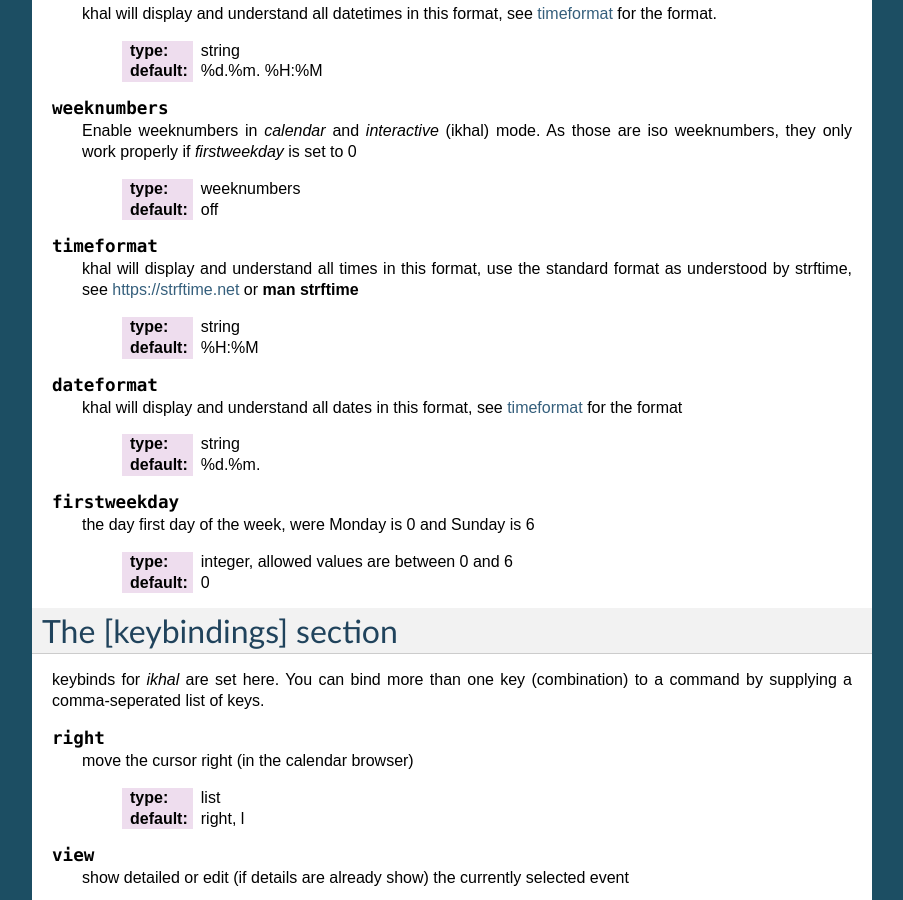
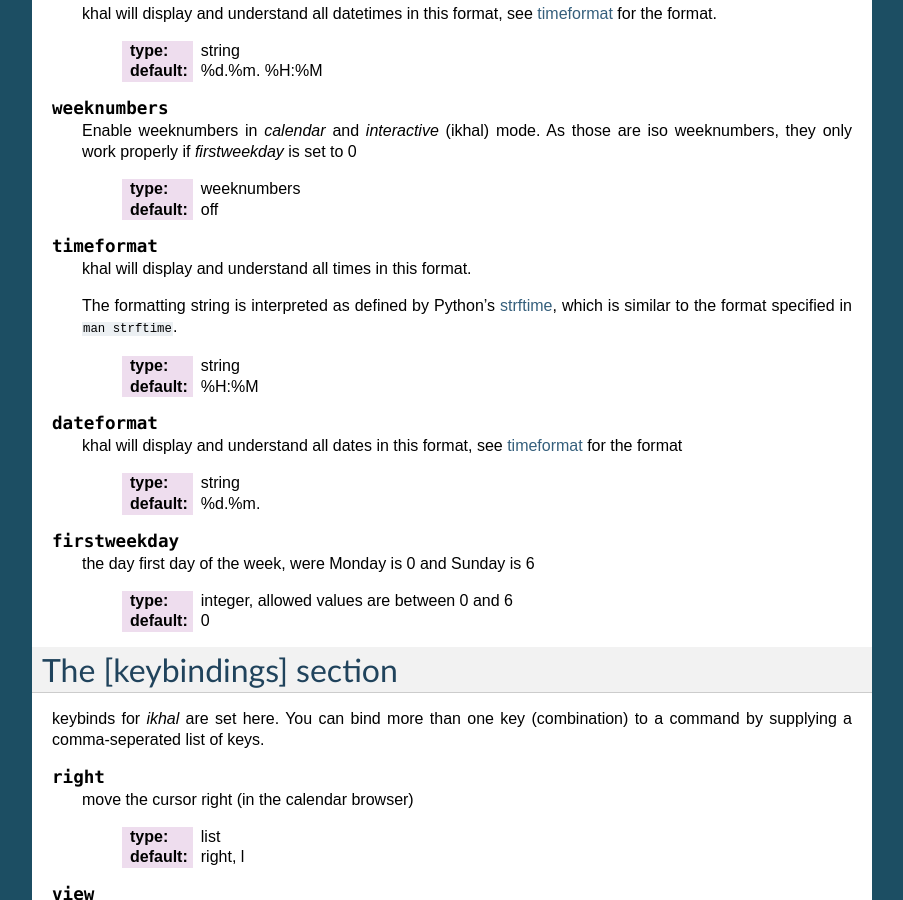
Before and after one commit to pimutils/khal, a Sphinx documentation site: the page built from doc/source/configspec.rst, in a window 1280 px wide and 900 px high, scrolled down 1867 px. Shown: the whole window, without its empty margins (198-1101 px from the left). Built offline with Sphinx 7.4.7, drawn with Linux system fonts in a browser that asks for light colours.

Commit message:
Python's strftime is different.
Fix #177

```diff
--- a/doc/source/configspec.rst
+++ b/doc/source/configspec.rst
@@ -154,8 +154,11 @@ The most important options in the the **[locale]** section are probably (long-)t
 .. object:: timeformat
 
 
-    khal will display and understand all times in this format, use the standard
-    format as understood by strftime, see https://strftime.net or :command:`man strftime`
+    khal will display and understand all times in this format.
+
+    The formatting string is interpreted as defined by Python's `strftime
+    <https://docs.python.org/2/library/time.html#time.strftime>`_, which is
+    similar to the format specified in ``man strftime``.
 
       :type: string
       :default: %H:%M
```
